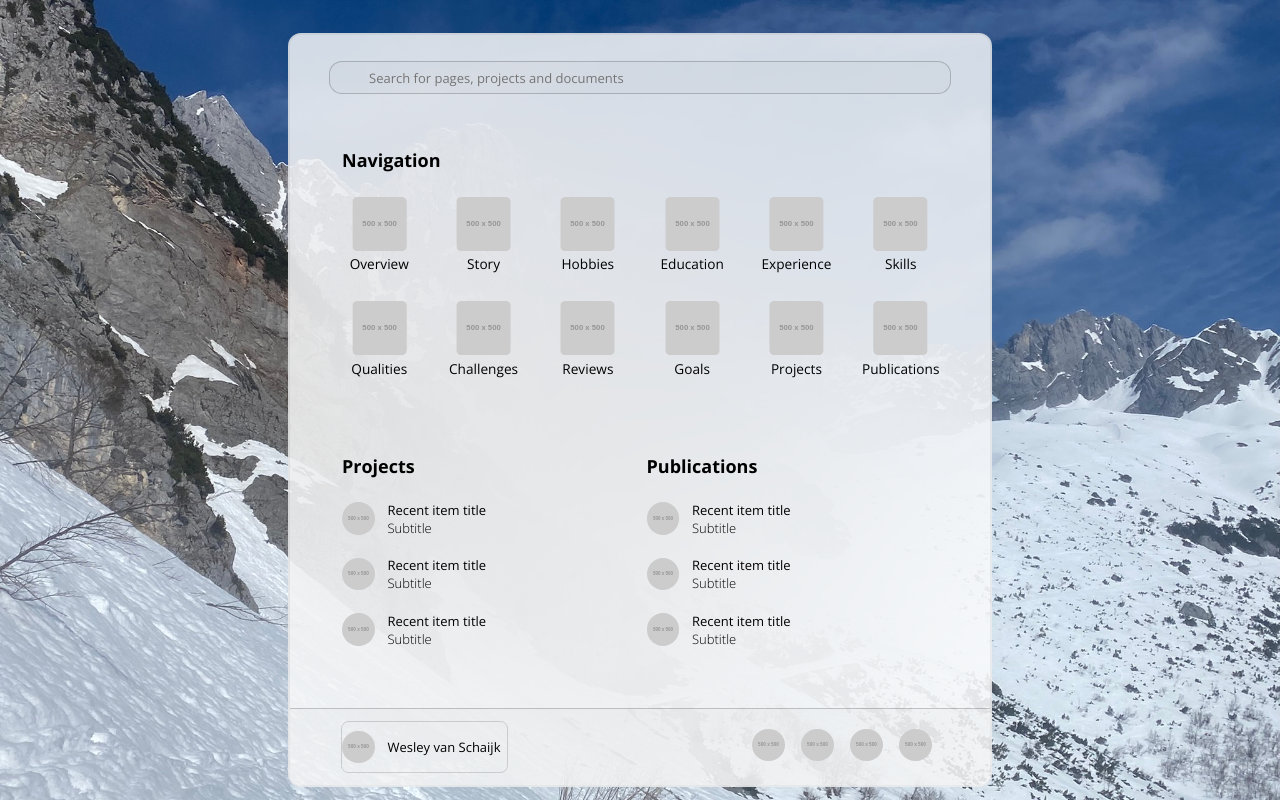
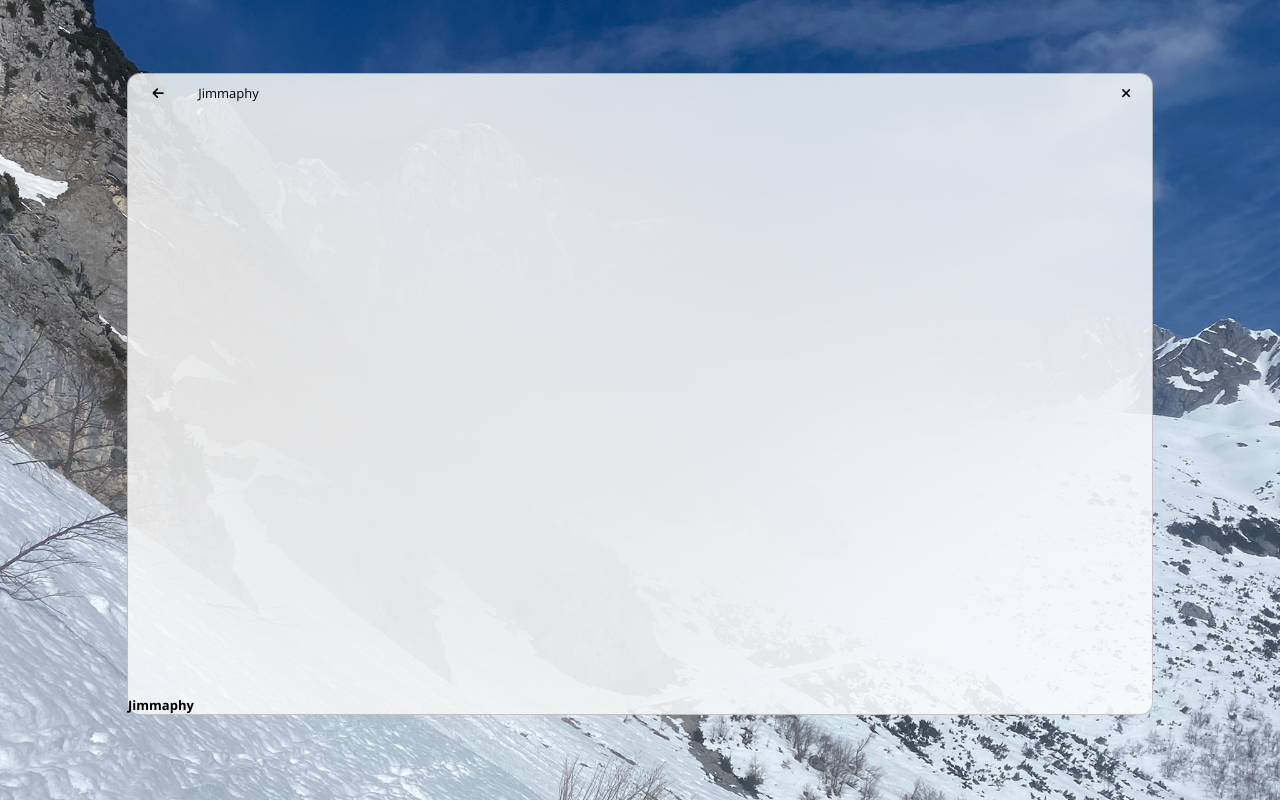
Before and after one commit to Jimmaphy/jimmaphy.nl, a plain HTML site: page src/index.html in a window 1280 px wide. Both pictures are taken after a click on the link "Wesley van Schaijk". Drawn offline with Linux system fonts and the light colour scheme; placeholder pictures from the web are drawn by us.

Commit message:
Created Base Window

```diff
--- a/src/assets/css/main.css
+++ b/src/assets/css/main.css
@@ -57,6 +57,7 @@ html,
 body {
   /* Making sure the page takes up the entire window in height */
   height: 100%;
+  overflow: hidden;
 }
 
 html {
@@ -101,7 +102,34 @@ header {
   /* Make the background white, slightly transparant and a blur of the wallpaper */
   background-color: var(--main-background-color);
   backdrop-filter: blur(10rem);
+  transform: translateY(150%);
 }
+
+/* header.enabled {
+  animation: .3s linear 0s start-rise forwards;
+}
+
+@keyframes start-rise {
+  0% {
+    transform: translateY(150%);
+  }
+  to {
+    transform: translateY(0);
+  }
+}
+
+header.hidden {
+  animation: .3s linear 0s start-fall forwards;
+}
+
+@keyframes start-fall {
+  0% {
+    transform: translateY(0);
+  }
+  100% {
+    transform: translateY(150%);
+  }
+} */
 
 .search {
   /* There should be enough space in the box for an image at the start */
@@ -258,3 +286,89 @@ img {
   /* The image is a block to contain just the image without extras */
   display: block;
 }
+
+main {
+  width: 80%;
+  height: 80%;
+  margin: 0 auto;
+  align-self: center;
+
+  display: flex;
+  flex-direction: column;
+  justify-content: space-between;
+
+  /* The box should have a border-radius and a transparant border */
+  /* On desktop, there should be some space between the bottom of the box and the screen */
+  border-radius: 1rem;
+  margin-bottom: 1rem;
+  border: .1rem solid var(--inner-border-color);
+
+  /* Make the background white, slightly transparant and a blur of the wallpaper */
+  background-color: var(--main-background-color);
+  backdrop-filter: blur(10rem);
+
+  /* opacity: 0; */
+}
+
+.hidden {
+  display: none;
+}
+
+.titlebar {
+  display: flex;
+  flex-direction: row;
+  justify-content: space-between;
+  height: 3rem;
+  margin-left: .25rem;
+}
+
+.titlebar p {
+  display: inline-block;
+}
+
+.close-button {
+  /* Give the button some space on the right and a border radius in the top-left */
+  width: 4rem;
+  border-top-right-radius: 1rem;
+
+  /* Make sure the text of the button is in the middle */
+  display: flex;
+  justify-content: center;
+  align-items: center;
+}
+
+.close-button:hover {
+  background-color: red;
+  border: .1rem solid red;
+  margin: -.05rem;
+}
+
+.close-button:hover i {
+  color: white;
+}
+
+.titlebar-title {
+  display: flex;
+  justify-content: center;
+  align-items: center;
+  flex-direction: row;
+  gap: 1rem;
+}
+
+.back-button {
+  /* Give the button some space on the right and a border radius in the top-left */
+  width: 4rem;
+  height: 2.5rem;
+  border-radius: .5rem;
+
+  /* Make sure the text of the button is in the middle */
+  display: flex;
+  justify-content: center;
+  align-items: center;
+  border: .1rem solid transparent;
+}
+
+.back-button:hover {
+  background-color: var(--hover-background-color);
+  border: .1rem solid var(--hover-background-color);
+}
--- /dev/null
+++ b/src/assets/js/main.js
@@ -0,0 +1,8 @@
+function enableMenu() {
+    document.querySelector('header').classList.toggle('enabled');
+}
+
+function toggleMenu() {
+    document.querySelector('header').classList.toggle('hidden');
+    document.querySelector('main').classList.toggle('hidden');
+}
--- a/src/index.html
+++ b/src/index.html
@@ -6,9 +6,11 @@
     <meta name="viewport" content="width=device-width, initial-scale=1.0">
     <title>Jimmaphy</title>
     <link rel="stylesheet" href="./assets/css/main.css">
+    <script src="https://kit.fontawesome.com/403fce4613.js" crossorigin="anonymous"></script>
+    <script src="./assets/js/main.js"></script>
   </head>
 
-  <body>
+  <body onload="enableMenu()">
     <header>
       <input type="text" class="search" placeholder="Search for pages, projects and documents">
 
@@ -144,7 +146,7 @@
       </div>
 
       <div class="header-footer content-block ">
-        <a class="personal-info" href="#">
+        <a class="personal-info" href="#" onclick="toggleMenu()">
           <img src="http://via.placeholder.com/500x500"/>
           <p class="name">Wesley van Schaijk</p>
         </a>
@@ -169,6 +171,22 @@
       </div>
     </header>
 
-    <main></main>
+    <main class="hidden">
+      <div class="titlebar">
+        <div class="titlebar-title">
+          <a class="back-button" href="#">
+            <i class="fa-solid fa-arrow-left"></i>
+          </a>
+
+          <p>Jimmaphy</p>
+        </div>
+
+        <a class="close-button" href="#" onclick="toggleMenu()">
+          <i class="fa-solid fa-xmark"></i>
+        </a>
+      </div>
+
+      <h1>Jimmaphy</h1>
+    </main>
   </body>
 </html>
```
